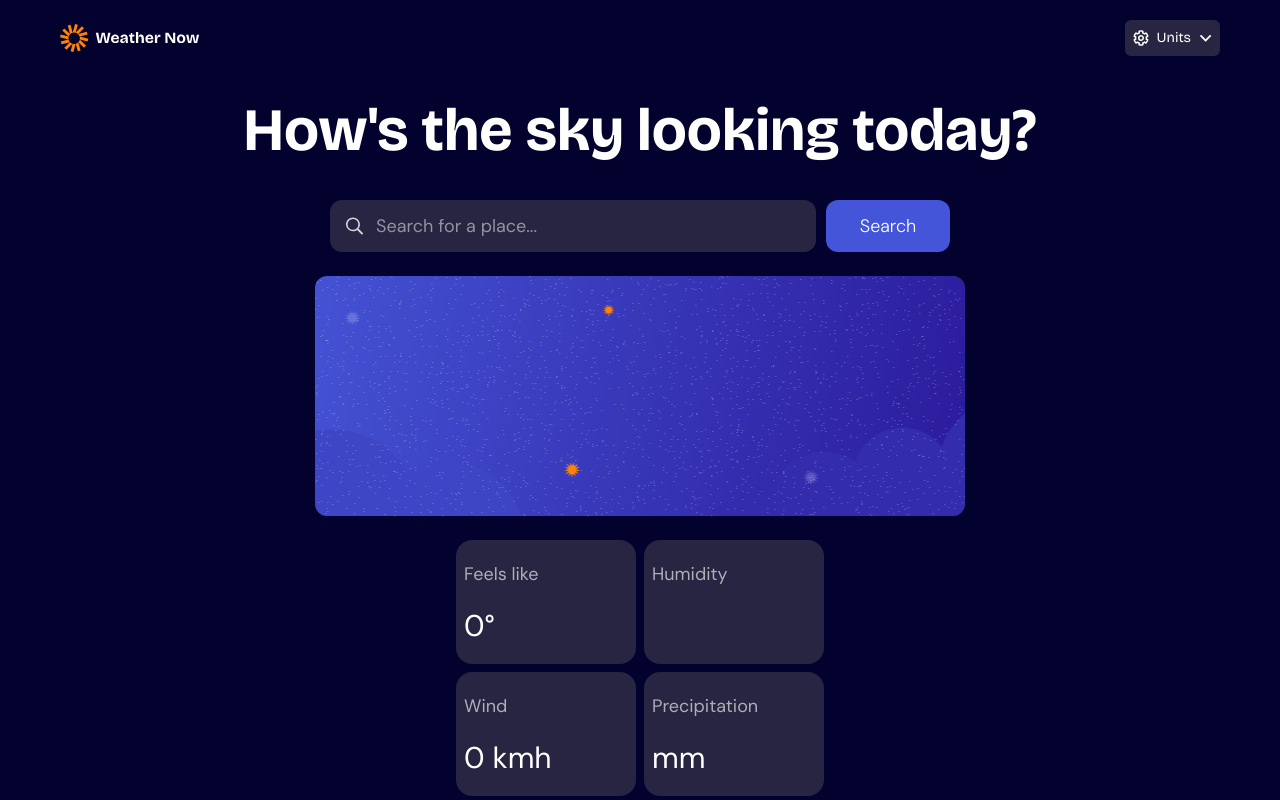
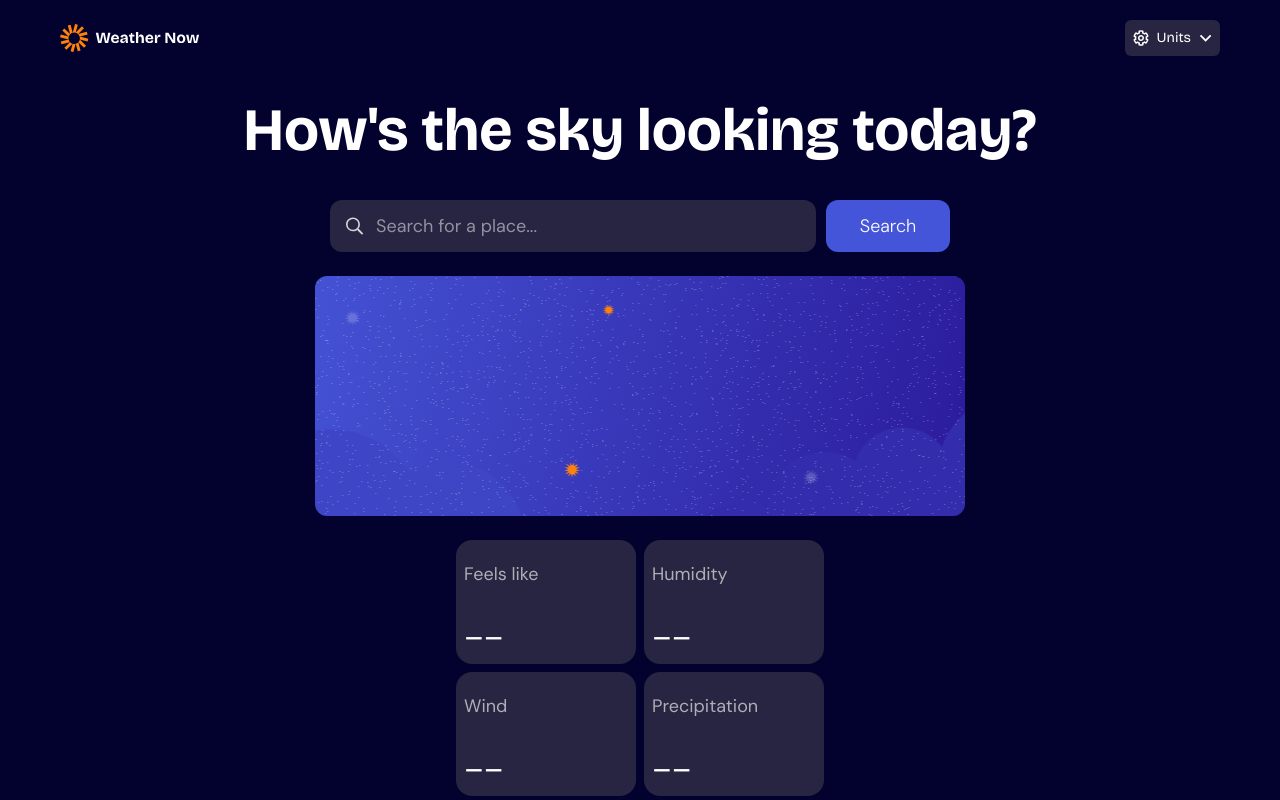
Before and after one commit to tolaxxi/Weather_Now, a React (Vite) app: page / in a window 1280 px wide. Built offline with nearby package versions, Linux system fonts and the light colour scheme.

Commit message:
feat(Atmosphere card):add loading state for the units

```diff
--- a/src/sections/AtmosphereSection.tsx
+++ b/src/sections/AtmosphereSection.tsx
@@ -8,33 +8,36 @@
   const roundedTemp = Math.floor(Number(currentTemp));
   const roundedWind = Math.floor(Number(currentWindSpeed));
 
+  const hasWeather =
+    currentTemp !== null && currentTemp !== undefined && currentTemp !== '' && !isNaN(Number(currentTemp));
+
   const AtmosphereCardDetails = [
     {
       id: 1,
       title: 'Feels like',
-      value: roundedTemp.toString(),
-      unit: '°',
+      value: hasWeather ? roundedTemp.toString() : '__',
+      unit: hasWeather ? '°' : '',
       space: false,
     },
     {
       id: 2,
       title: 'Humidity',
-      value: currentHumidity,
-      unit: humidity_unit,
+      value: hasWeather ? currentHumidity : '__',
+      unit: hasWeather ? humidity_unit : '',
       space: false,
     },
     {
       id: 3,
       title: 'Wind',
-      value: roundedWind.toString(),
-      unit: wind_speed_unit,
+      value: hasWeather ? roundedWind.toString() : '__',
+      unit: hasWeather ? wind_speed_unit : '',
       space: true,
     },
     {
       id: 4,
       title: 'Precipitation',
-      value: currentPrecipitation,
-      unit: precipitation_unit,
+      value: hasWeather ? currentPrecipitation : '__',
+      unit: hasWeather ? precipitation_unit : '',
       space: true,
     },
   ];
```
